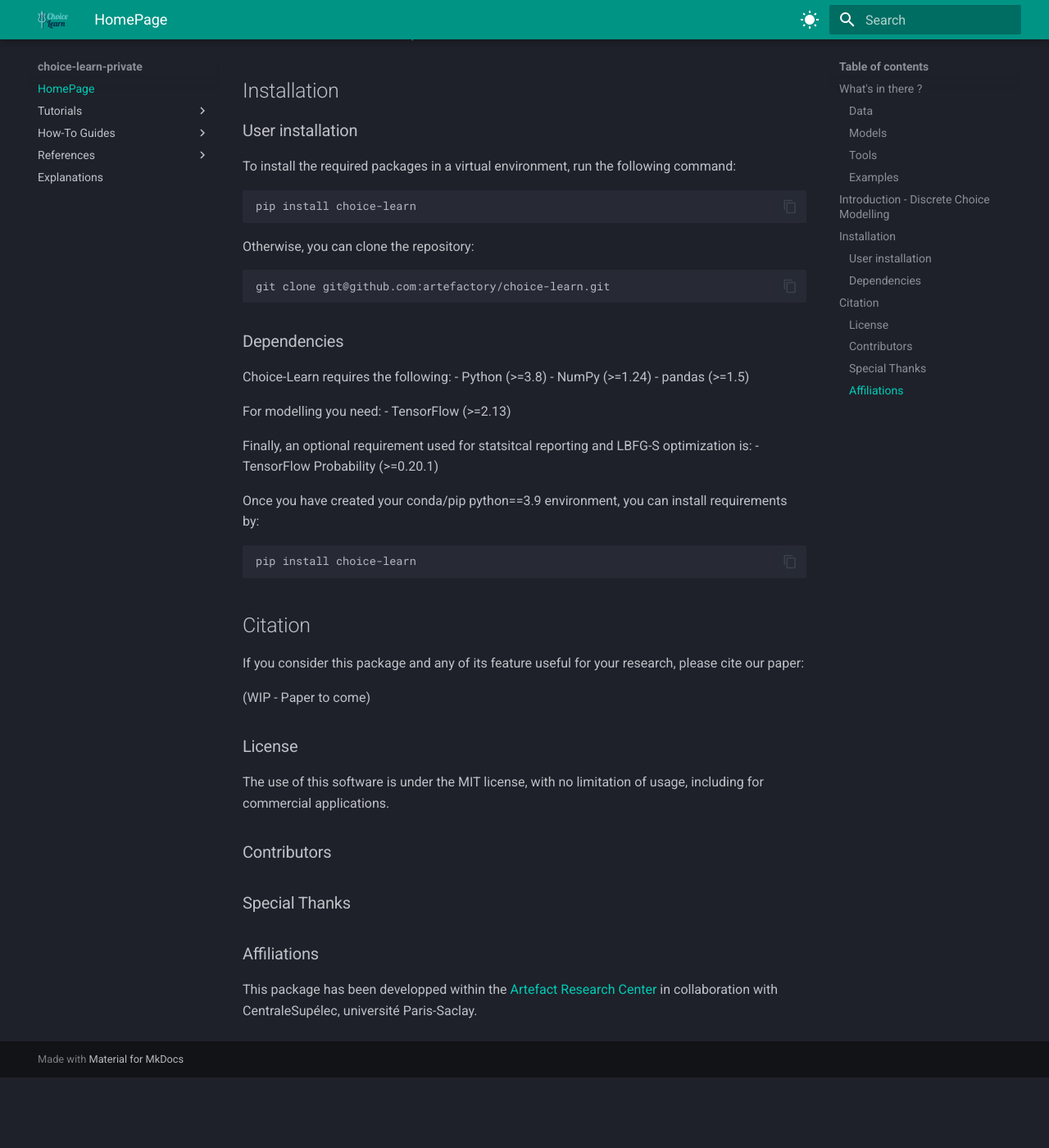
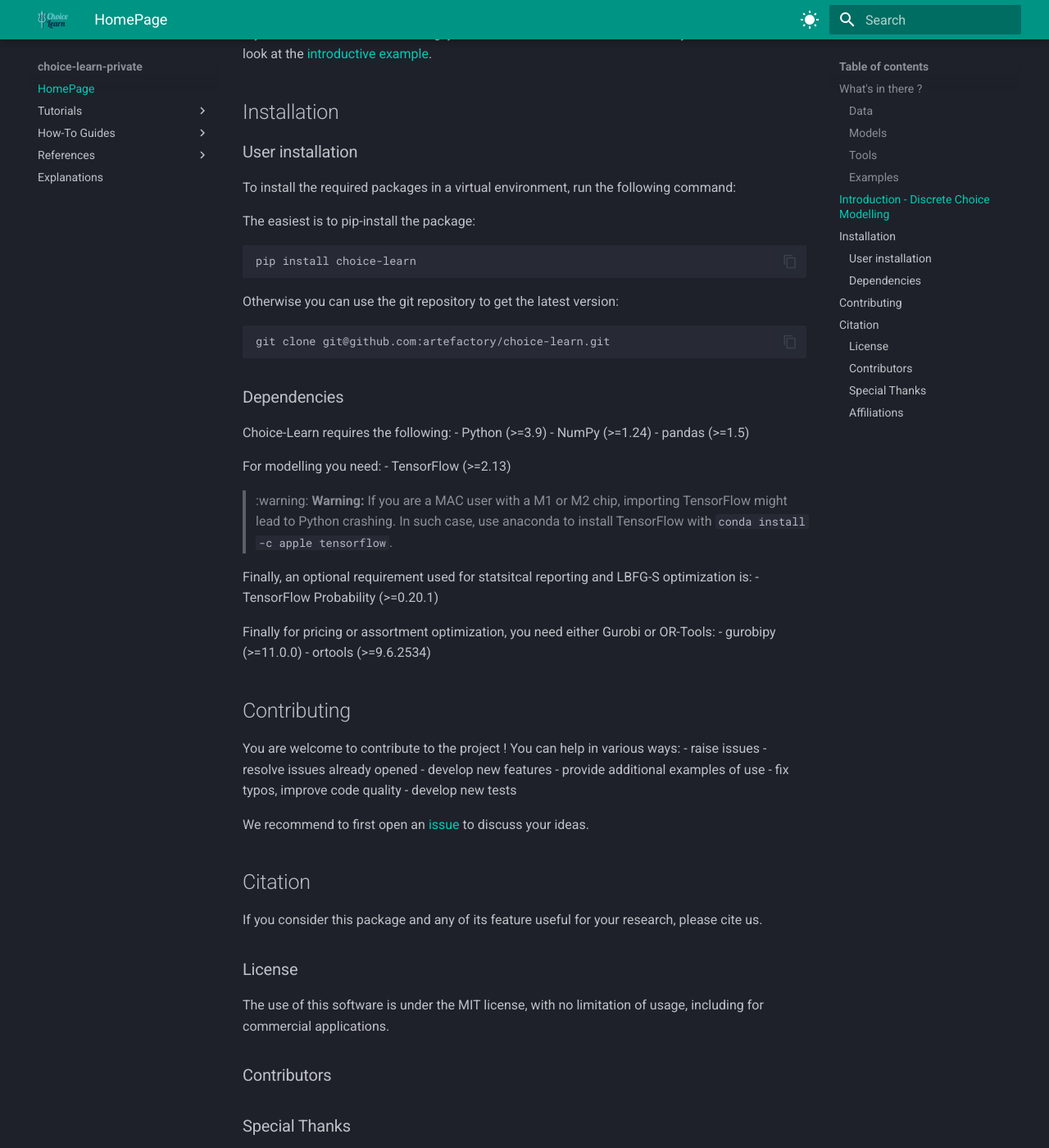
Before and after one commit to artefactory/choice-learn, an MkDocs documentation site: the page built from docs/index.md, in a window 1280 px wide and 1400 px high, scrolled down 1825 px. Shown: the whole window at 82% size. Built offline with MkDocs 1.6.1 and Material for MkDocs 9.7.7, drawn with Linux system fonts in a browser that asks for light colours; before the commit the page ends 3139 px from its top, so only the background shows below that; some of the changed text lies outside the part shown.

Commit message:
some more minor modifs

````diff
--- a/docs/index.md
+++ b/docs/index.md
@@ -1,12 +1,12 @@
 # Welcome to the choice-learn documentation!
 
-A toolbox for choice-modeling
+*Large-scale choice modelling through the lens of machine learning*
 
 
-Choice-Learn is a Python package designed to help you build discrete choice models.
-The package provides ready to use datasets and different models from the litterature. It also provides a lower level use if you want to customize any model or create your own from scratch. In particular you will find smart datasets handling to limit RAM usage and different structure commons to any choice model.
+Choice-Learn is a Python package designed to help you estimate discrete choice models and use them (e.g., assortment optimization plug-in).
+The package provides ready-to-use datasets and models from the litterature. It also provides a lower level use if you wish to customize any choice model or create your own from scratch. Choice-Learn efficiently handles data with the objective to limit RAM usage. It is made particularly easy to estimate choice models with your own, large datasets.
 
-Choice-Learn uses NumPy and pandas as data backend engines and TensorFlow for models.
+Choice-Learn uses NumPy and pandas as data backend engines and TensorFlow for models.els.
 
 In this documentation you will find examples to be quickly getting started as well as some more in-depth example.
 
@@ -57,37 +57,50 @@
 
 To install the required packages in a virtual environment, run the following command:
 
+The easiest is to pip-install the package:
 ```bash
 pip install choice-learn
 ```
 
-Otherwise, you can clone the repository:
+Otherwise you can use the git repository to get the latest version:
 ```bash
 git clone git@github.com:artefactory/choice-learn.git
 ```
 
 ### Dependencies
 Choice-Learn requires the following:
-- Python (>=3.8)
+- Python (>=3.9)
 - NumPy (>=1.24)
 - pandas (>=1.5)
 
 For modelling you need:
 - TensorFlow (>=2.13)
 
+> :warning: **Warning:** If you are a MAC user with a M1 or M2 chip, importing TensorFlow might lead to Python crashing.
+> In such case, use anaconda to install TensorFlow with `conda install -c apple tensorflow`.
+
 Finally, an optional requirement used for statsitcal reporting and LBFG-S optimization is:
 - TensorFlow Probability (>=0.20.1)
 
-Once you have created your conda/pip python==3.9 environment, you can install requirements by:
-```bash
-pip install choice-learn
-```
+Finally for pricing or assortment optimization, you need either Gurobi or OR-Tools:
+- gurobipy (>=11.0.0)
+- ortools (>=9.6.2534)
+
+
+## Contributing
+You are welcome to contribute to the project ! You can help in various ways:
+- raise issues
+- resolve issues already opened
+- develop new features
+- provide additional examples of use
+- fix typos, improve code quality
+- develop new tests
+
+We recommend to first open an [issue](https://github.com/artefactory/choice-learn/issues) to discuss your ideas.
 
 ## Citation
 
-If you consider this package and any of its feature useful for your research, please cite our paper:
-
-(WIP - Paper to come)
+If you consider this package and any of its feature useful for your research, please cite us.
 
 ### License
 
````
Also changed, not shown: README.md (+1 -1 lines).
